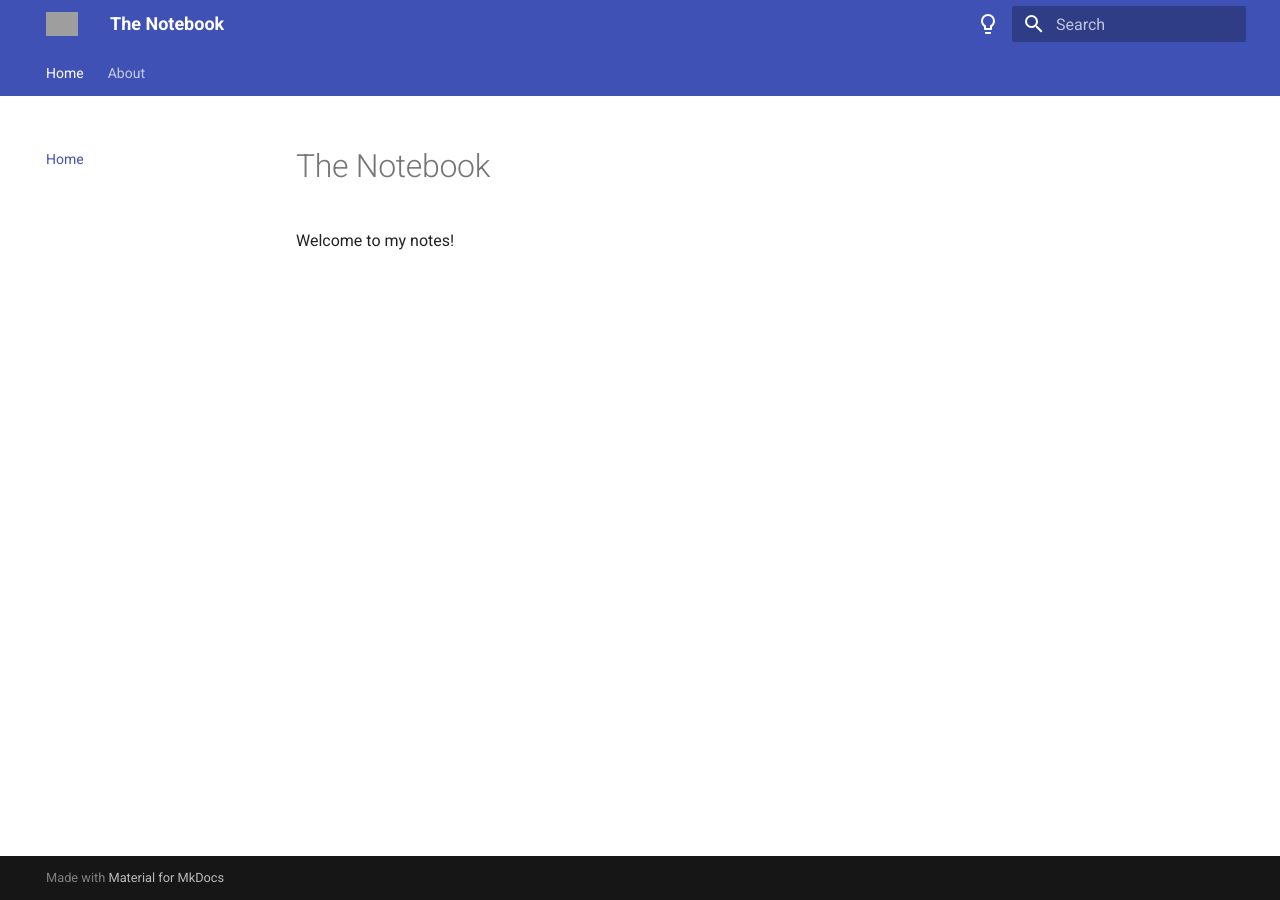
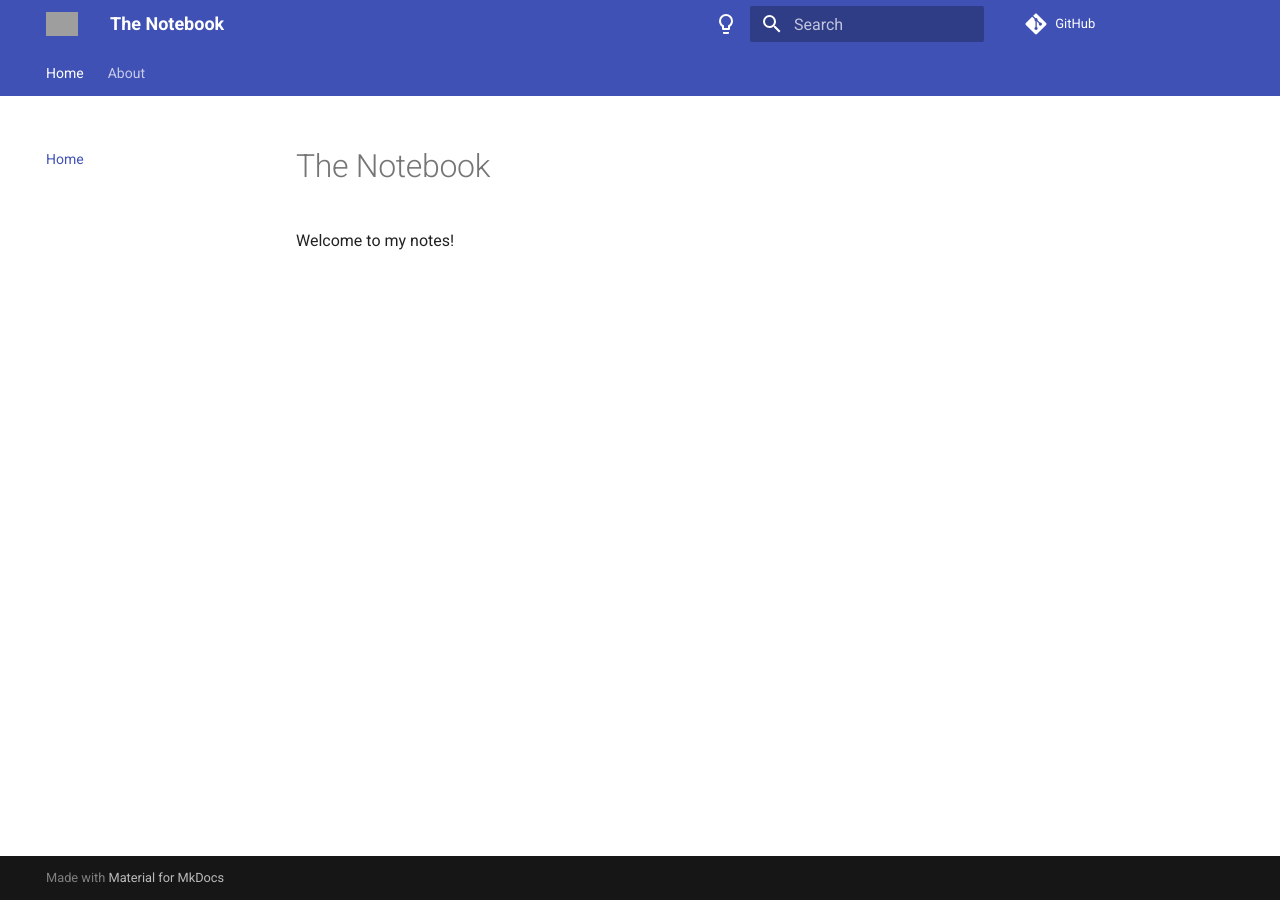
Before and after one commit to sannae/the-notebook, an MkDocs documentation site: the page built from docs/index.md, in a window 1280 px wide. Built offline with MkDocs 1.6.1 and Material for MkDocs 9.7.7, drawn with Linux system fonts in a browser that asks for light colours; comment, search, counter and statistics services are not loaded; grey boxes are pictures that could not be loaded.

Commit message:
Added repo info

```diff
--- a/mkdocs.yml
+++ b/mkdocs.yml
@@ -5,11 +5,17 @@ nav:
   - Home: index.md
   - About: about.md
 
+# Repo info
+repo_url: https://github.com/sannae/the-notebook
+
+
 # Graphics
 theme:
   name: material
   logo: images/logo.png
   favicon: images/logo.png
+  icon:
+    repo: fontawesome/brands/git-alt
   # custom_dir: material
 
   # Color theme
```
